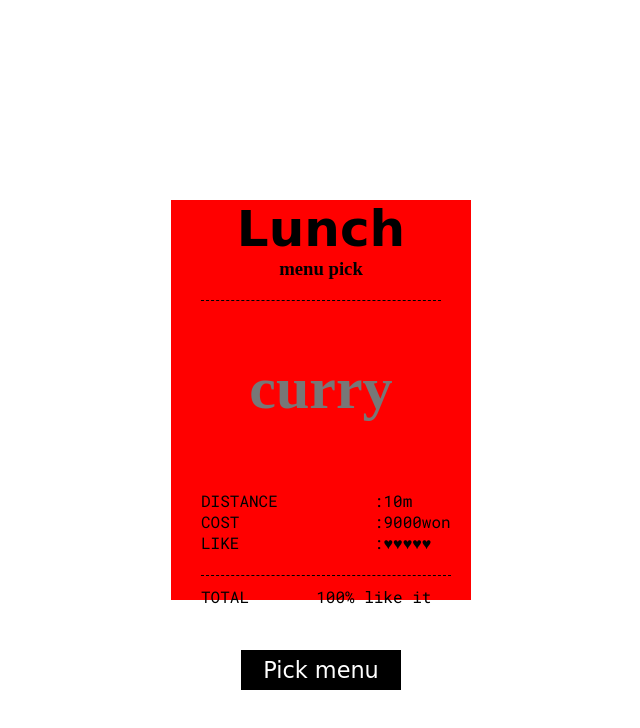
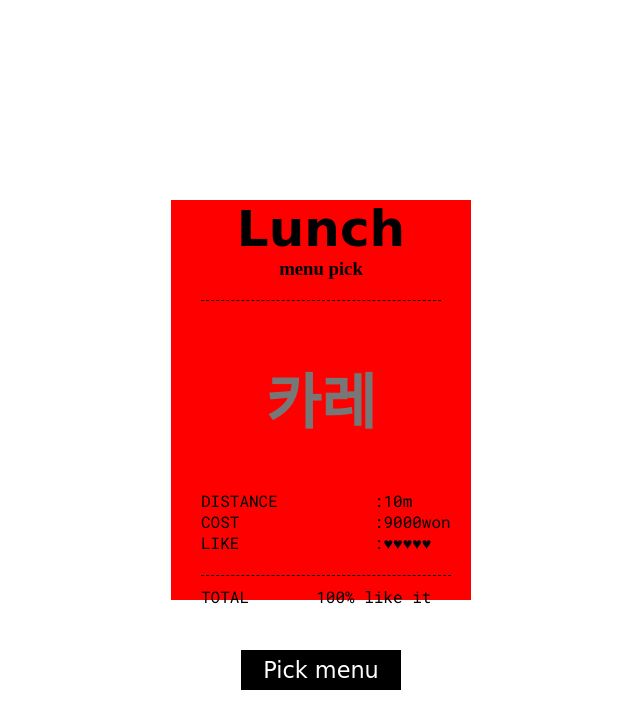
Before and after one commit to hikoand/lunch-slot, a plain HTML site: page index.html in a window 1280 px wide. Both pictures are taken after a click on the button "Pick menu". Shown: the whole page, without its empty margins (319-959 px from the left). Drawn offline with Linux system fonts and the light colour scheme; a web font is replaced by a local one.

Commit message:
jacascript

```diff
--- a/index.html
+++ b/index.html
@@ -15,7 +15,7 @@
           <h3>menu pick</h3>
         </div>
         <div class="menu_print">
-          <h2>curry</h2>
+          <h2></h2>
         </div>
         <div class="main_text">
           <p>DISTANCE &nbsp &nbsp &nbsp&nbsp&nbsp &nbsp:<spna>10m</spna></p>
@@ -28,7 +28,7 @@
           <p>TOTAL &nbsp &nbsp &nbsp 100% like it</p>
         </div>
         <div class="btn_area">
-          <button onclick="">Pick menu</button>
+          <button onclick="lunchIs()">Pick menu</button>
         </div>
       </div>
     </div>
--- a/js/common.js
+++ b/js/common.js
@@ -9,7 +9,11 @@ function shuffle(a) {
 }
 
 console.log(shuffle(lunchList));
-
 let lunckPick = shuffle(lunchList)[0];
 
-console.log(lunckPick);
+function lunchIs() {
+  console.log(lunckPick);
+
+  let elem = document.querySelector(".menu_print > h2");
+  elem.innerHTML = lunckPick;
+}
```
Also changed, not shown: 1 other file.
